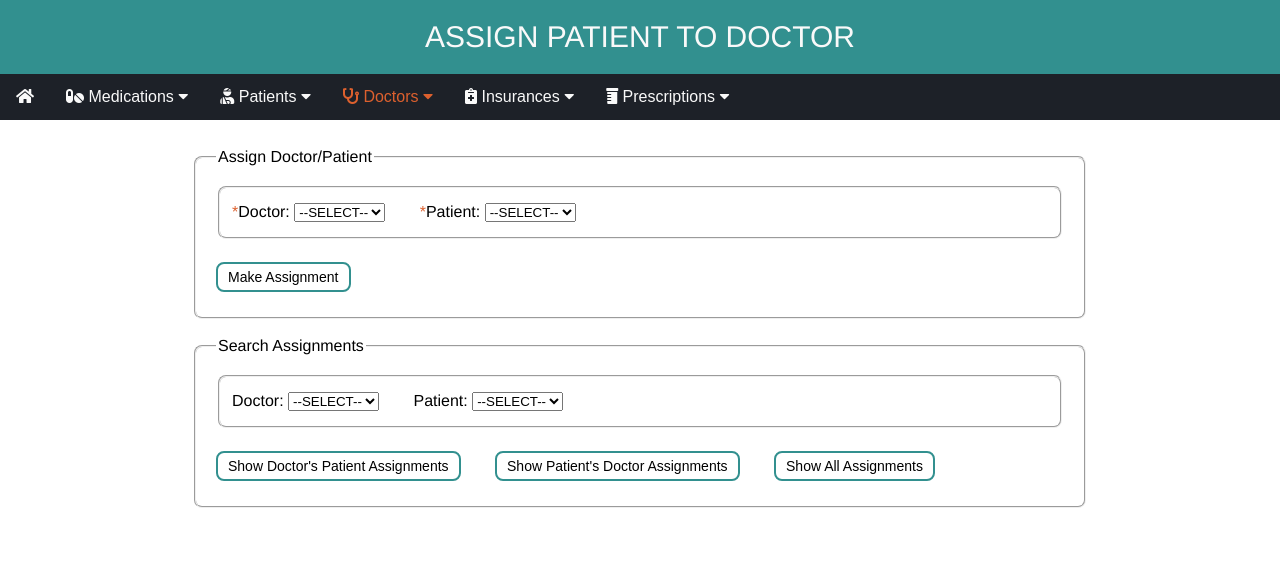
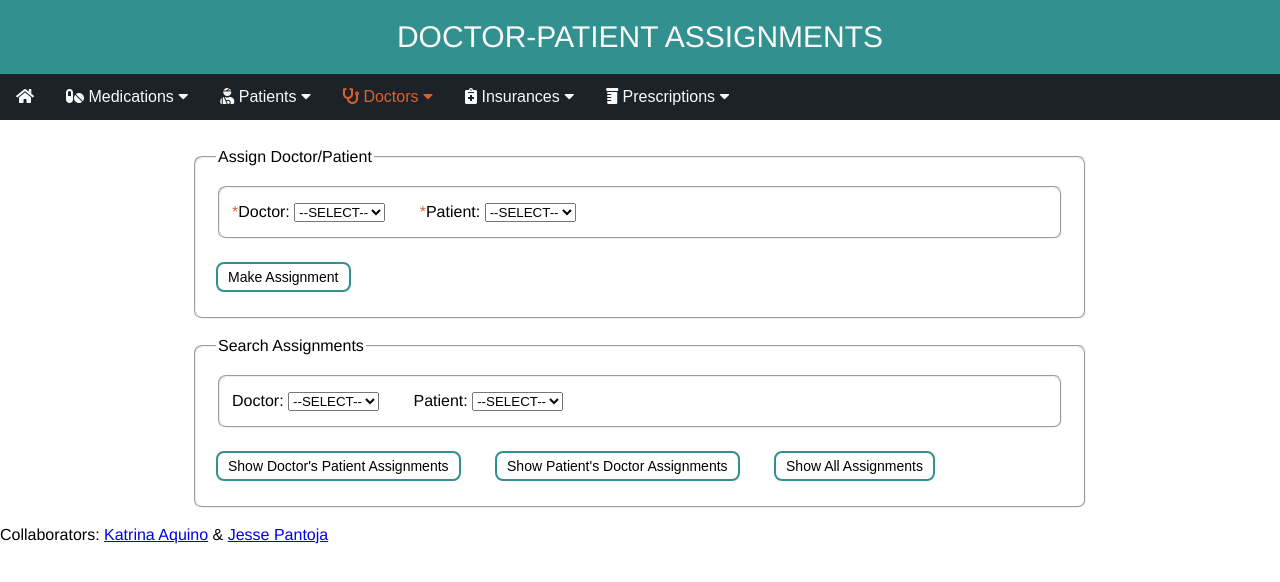
Before and after one commit to kaquino1/clinic-website, a plain HTML site: page doctor_patient_assignments.html in a window 1280 px wide. Drawn offline with Linux system fonts and the light colour scheme; no server answers.

Commit message:
Add files via upload

```diff
--- a/doctor_patient_assignments.html
+++ b/doctor_patient_assignments.html
@@ -14,7 +14,7 @@
 
 <body>
     <div class="header">
-        <span>ASSIGN PATIENT TO DOCTOR</span>
+        <span>DOCTOR-PATIENT ASSIGNMENTS</span>
     </div>
     <div class="topnav">
         <a href=index.html><i class="fas fa-home"></i></a>
@@ -148,6 +148,13 @@
 
         </table>
     </div>
+
+    <div class="bottomnav">
+        Collaborators:
+        <a href="https://github.com/kaquino1">Katrina Aquino</a> &
+        <a href="https://github.com/pantbruin">Jesse Pantoja</a>
+    </div>
+
     <script src="./scripts/doctor_patient_assignments.js"></script>
 </body>
 
```
Also changed, not shown: Doctors.html (+7 -0 lines), Insurances.html (+6 -0 lines), Medications.html (+6 -0 lines), Patients.html (+6 -0 lines), index.html (+7 -0 lines).
